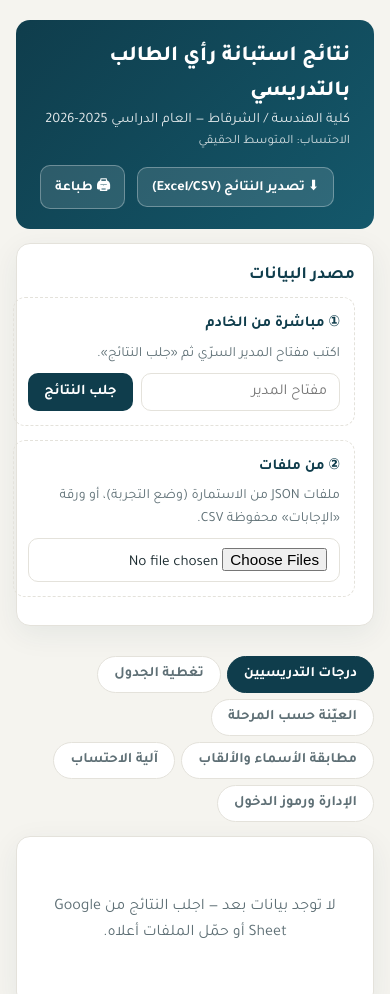
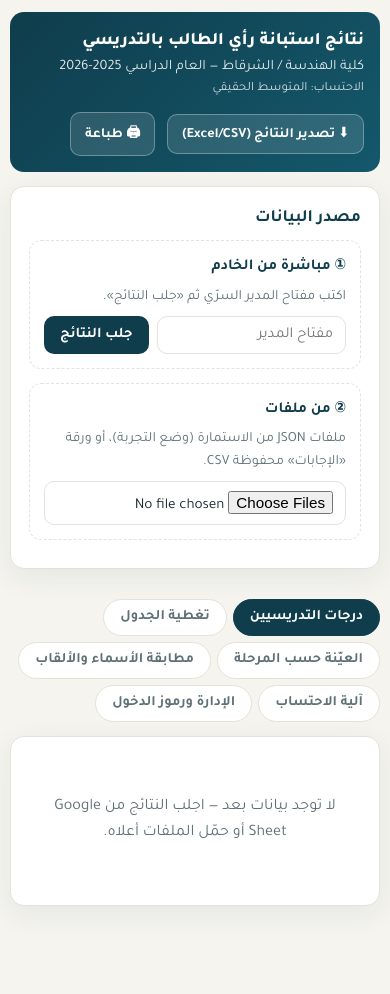
Before and after one commit to adnanali23-art/student-teacher-survey, a plain HTML site: page dashboard.html in a window 390 px wide. Shown: the top 994 px of the page. After the commit the page ends 946 px from the top, so only its background shows below. Drawn offline with Linux system fonts and the light colour scheme.

Commit message:
لوحة النتائج: عرض مناسب للموبايل
Co-Authored-By: Claude Opus 5.5 <noreply@anthropic.com>

```diff
--- a/dashboard.html
+++ b/dashboard.html
@@ -59,7 +59,11 @@ tr.sub td{background:#fbfaf6;font-size:.86rem;color:#34474d}
 .empty{text-align:center;padding:40px 10px;color:var(--muted)}
 .hidden{display:none}
 .report{display:none}
-@media (max-width:760px){.load{grid-template-columns:1fr}.hide-sm{display:none}table{font-size:.82rem}}
+#view{overflow-x:auto}
+.load>div{min-width:0}
+.load .r input{min-width:0!important}
+@media (max-width:760px){.load{grid-template-columns:1fr}.hide-sm{display:none}table{font-size:.82rem}
+  header{padding:16px}header h1{font-size:1.1rem}.wrap{padding:12px 10px 40px}.qgrid{grid-template-columns:1fr}}
 @media print{
   body{background:#fff}.wrap{max-width:none;padding:0}
   .no-print{display:none!important}
```
